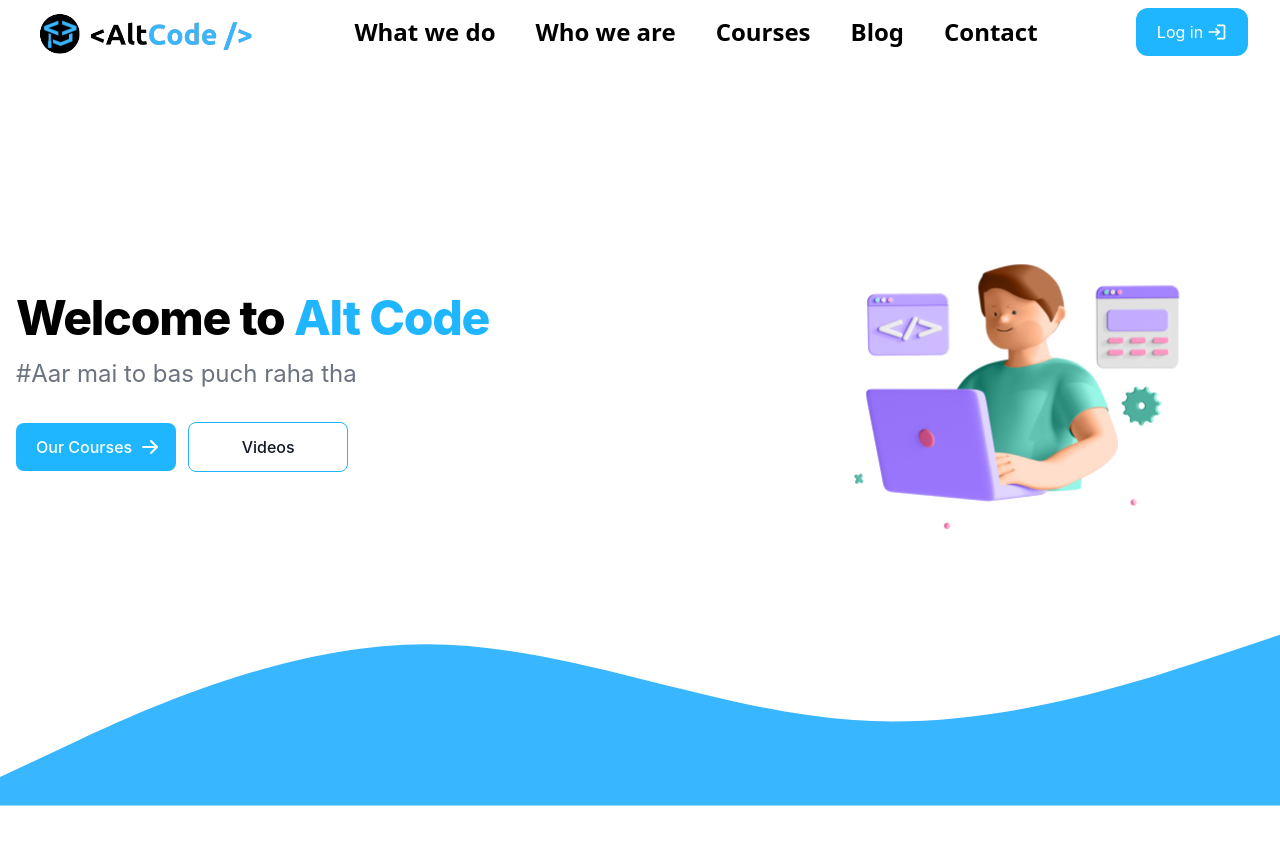
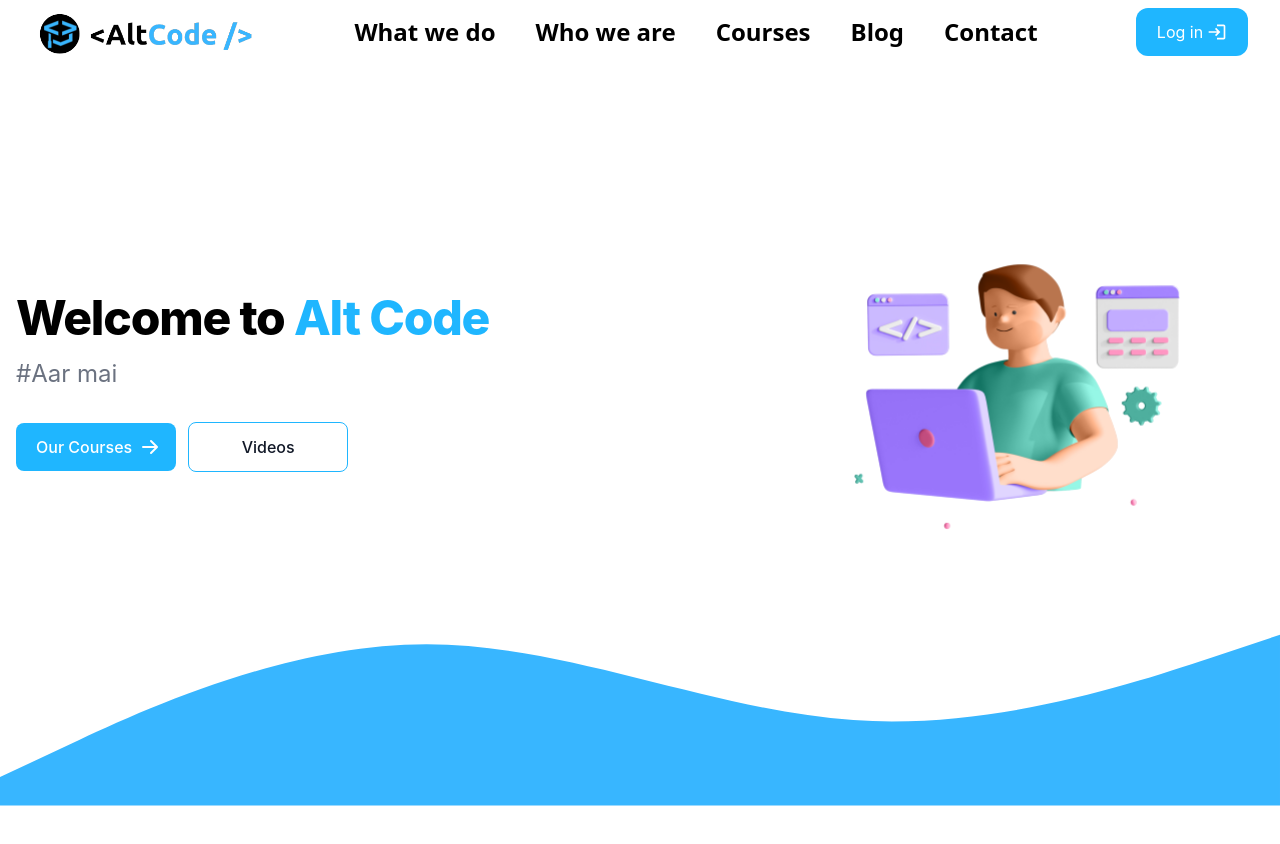
Before and after one commit to AltCode22/AltCodeWebsite, a React (Create React App) app: page / in a window 1280 px wide. Shown: the top 844 px of the page. Built offline with nearby package versions, Linux system fonts and the light colour scheme.

Commit message:
line 13change

```diff
--- a/src/Pages/Home.jsx
+++ b/src/Pages/Home.jsx
@@ -10,7 +10,7 @@ const Home = () => {
             Welcome to <span className="text-blue">Alt Code</span>
           </h1>
           <p class="max-w-2xl mb-6 text-gray-500 lg:mb-8 md:text-lg lg:text-2xl dark:text-gray-400">
-            #Aar mai to bas puch raha tha
+            #Aar mai
           </p>
           <a
             href="#dd"
```
